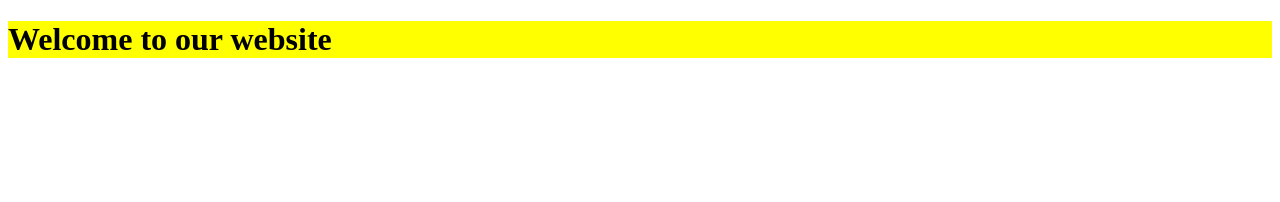
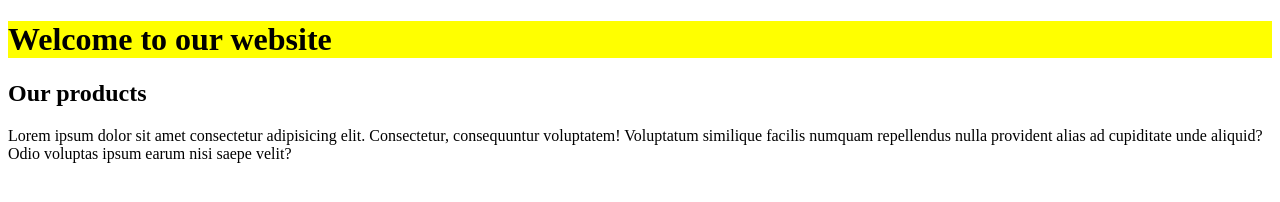
Before and after one commit to nurshodbekshokirov/asosiy, a plain HTML site: page index.html in a window 1280 px wide. Drawn offline with Linux system fonts and the light colour scheme.

```diff
--- a/index.html
+++ b/index.html
@@ -9,6 +9,8 @@
 </head>
 <body>
     <h1>Welcome to our website</h1>
+    <h2>Our products</h2>
+    <p>Lorem ipsum dolor sit amet consectetur adipisicing elit. Consectetur, consequuntur voluptatem! Voluptatum similique facilis numquam repellendus nulla provident alias ad cupiditate unde aliquid? Odio voluptas ipsum earum nisi saepe velit?</p>
 
 </body>
 </html>
```
